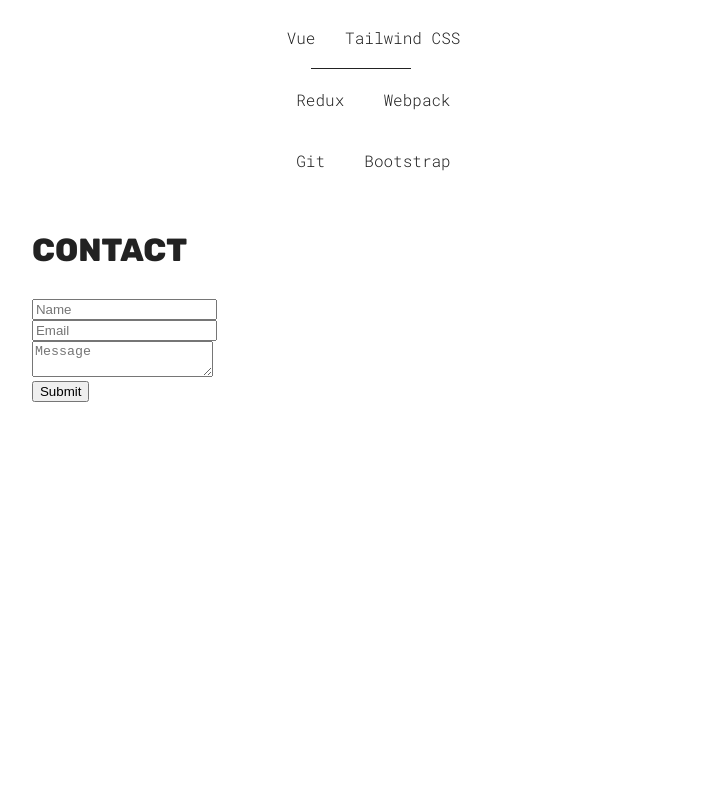
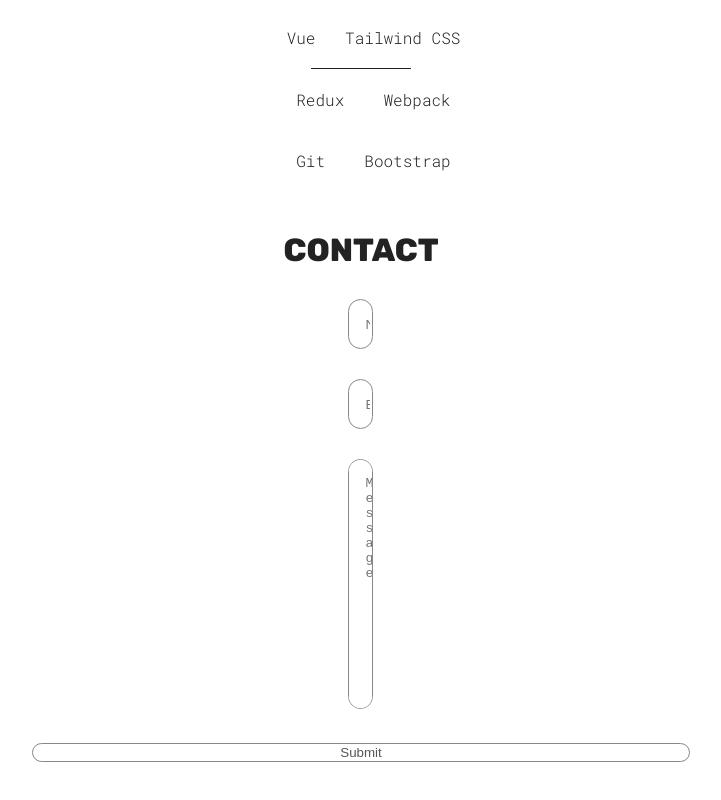
Before and after one commit to lukasz-cpu/My-Portfolio-React, a React (Vite) app: page / in a window 1280 px wide. Shown: the part 2646-3446 px from the top of the page, without its empty margins (279-1000 px from the left). Before the commit the page ends 3108 px from the top, so only its background shows below. Built offline with nearby package versions, Linux system fonts and the light colour scheme.

Commit message:
Update ContactStyles.module.css

```diff
--- a/src/sections/Contact/ContactStyles.module.css
+++ b/src/sections/Contact/ContactStyles.module.css
@@ -0,0 +1,32 @@
+.container {
+    display: flex;
+    flex-direction: column;
+    text-align: center;
+}
+form {
+    display: flex;
+    flex-direction: column;
+    gap: 30px;
+}
+
+textarea, input:not([type='submit']) {
+    height: 50px;
+    padding-left: 16px;
+    width: 25px;
+}
+
+textarea {
+    padding-top: 16px;
+    resize: none;
+    height: 250px;
+}
+
+input,
+textarea {
+    border-radius: 20px;
+    border: #888 1px solid;
+    box-sizing: border-box;
+    justify-self: center;
+    background-color: var(--background-color);
+    color: var(--form-text-color);
+}
```
